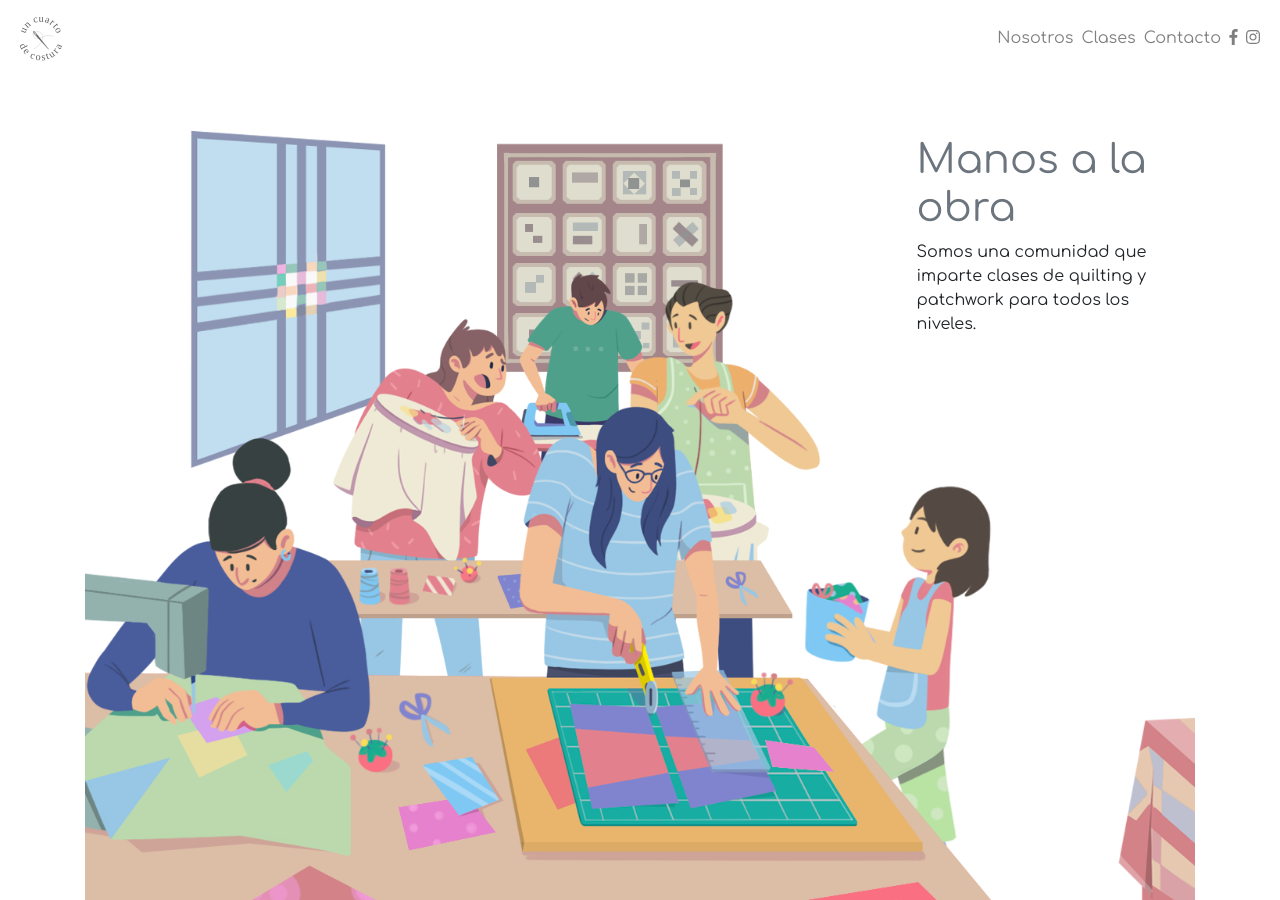
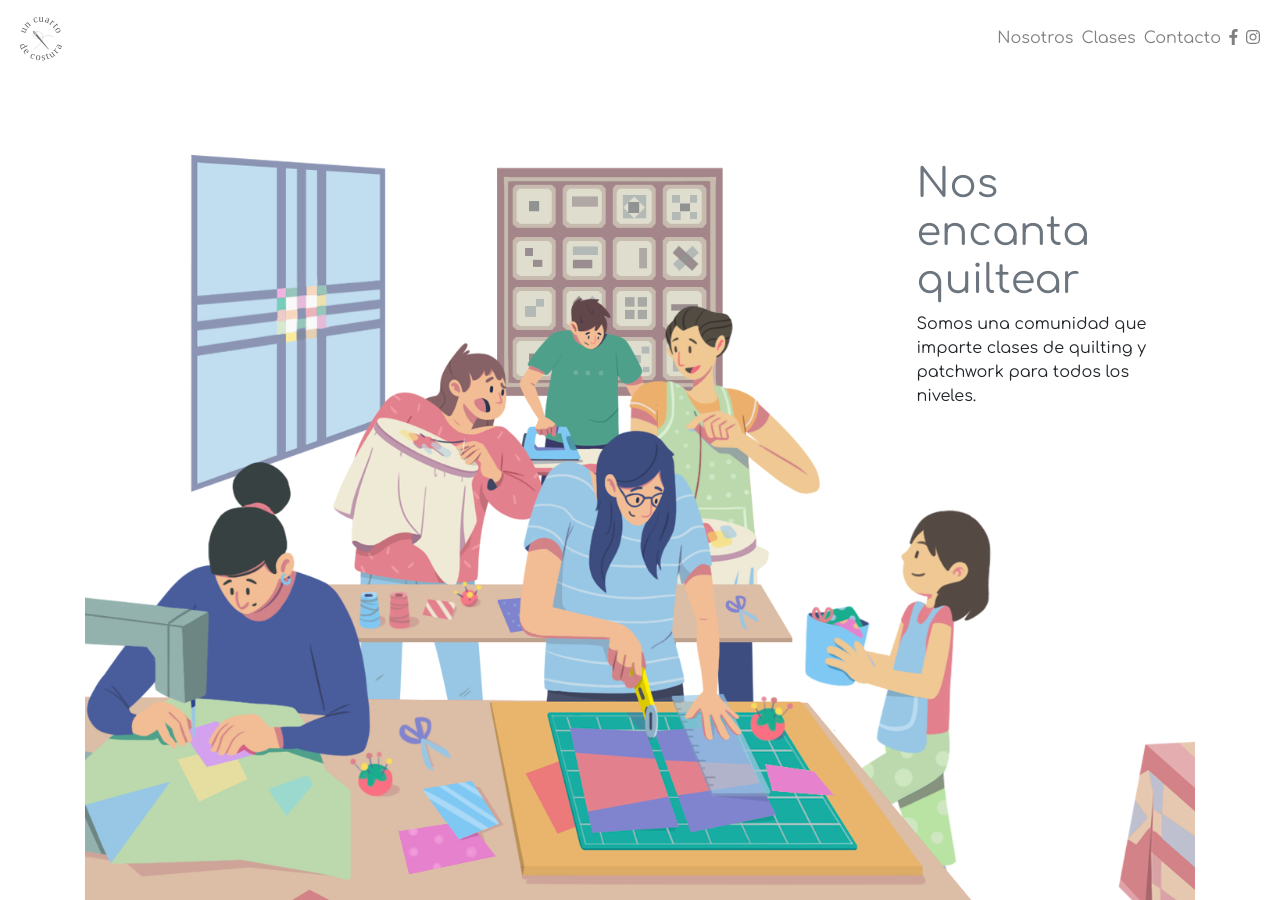
Before and after one commit to majesticness/majesticness.github.io, a Jekyll site: the page built from index.html, in a window 1280 px wide and 900 px high. Built offline with Jekyll 4.4.1, drawn with Linux system fonts in a browser that asks for light colours; nearby versions of some CDN libraries.

Commit message:
Update from Forestry.io mariajose.lot@gmail.com updated _includes/hero.html

```diff
--- a/_includes/hero.html
+++ b/_includes/hero.html
@@ -1,6 +1,9 @@
+---
+
+---
 <div class="jumbotron jumbotron-fluid un-cuarto">
     <div class="container w-25 float-right m-3 d-none d-sm-block d-sm-none d-md-block">
-        <h1><span class="text-muted">Manos a la obra</span></h1>
+        <h1><span class="text-muted">Nos encanta quiltear</span></h1>
         <p>Somos una comunidad que imparte clases de quilting y patchwork para todos los niveles.</p>
     </div>
 </div>
```
